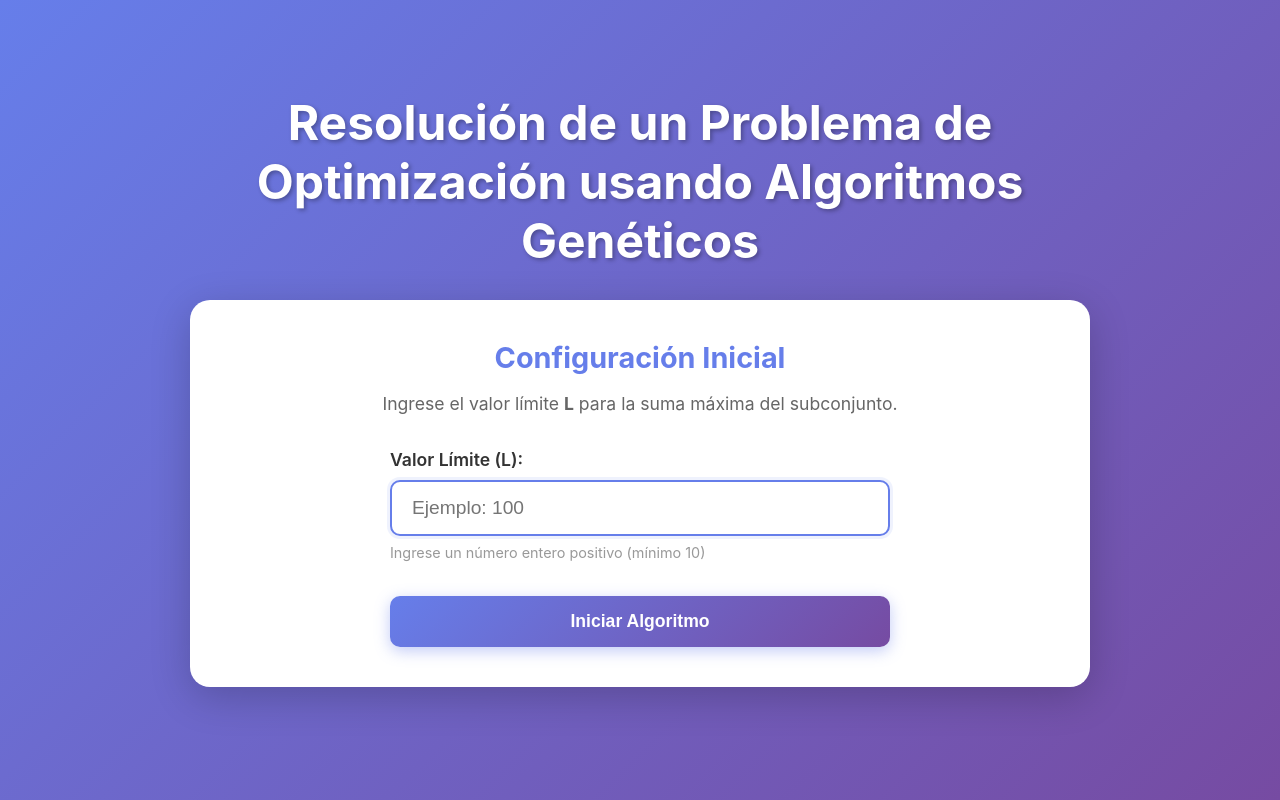
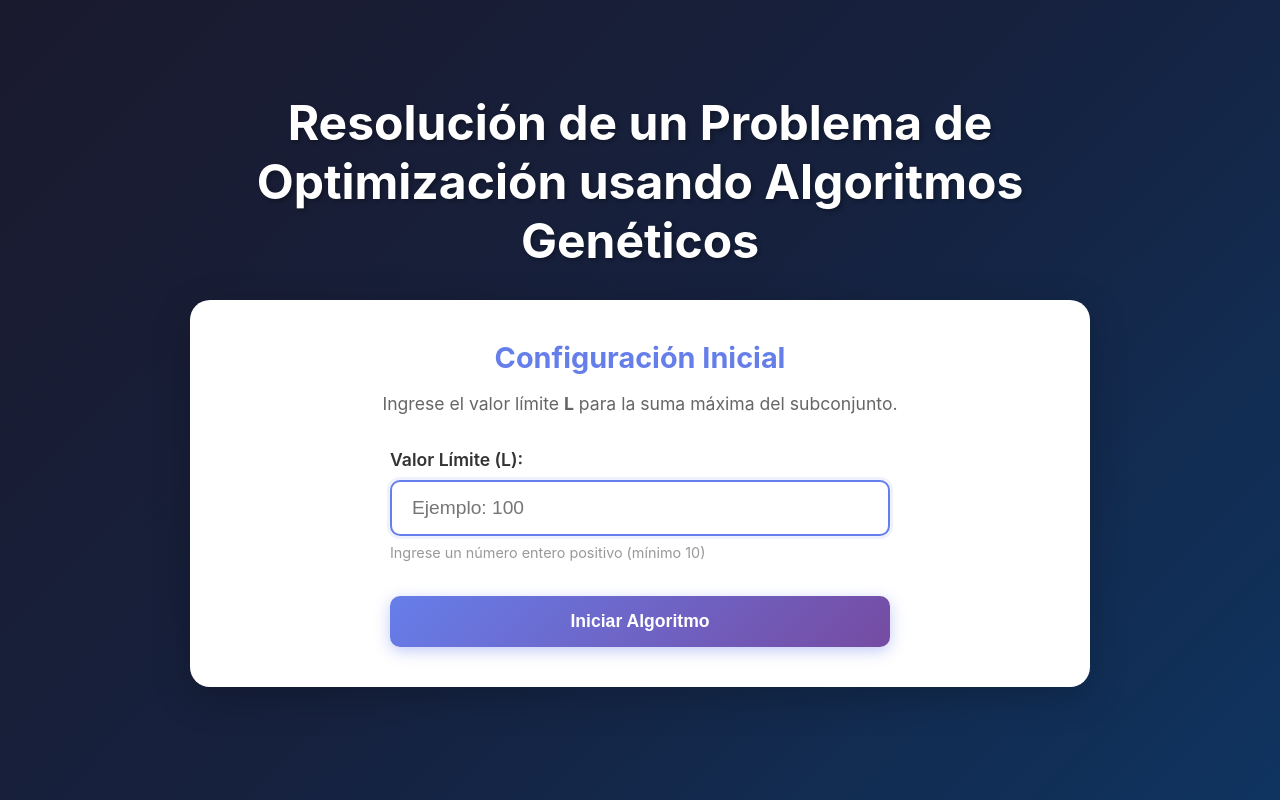
Before and after one commit to Trabajos-TEC/Tarea-2-Analisis, a React (Vite) app: page / in a window 1280 px wide. Built offline with nearby package versions, Linux system fonts and the light colour scheme.

Commit message:
correciones a la ventana de inicio

```diff
--- a/src/index.css
+++ b/src/index.css
@@ -10,7 +10,7 @@ body {
     sans-serif;
   -webkit-font-smoothing: antialiased;
   -moz-osx-font-smoothing: grayscale;
-  background: linear-gradient(135deg, #667eea 0%, #764ba2 100%);
+  background: linear-gradient(135deg, #1a1a2e 0%, #16213e 50%, #0f3460 100%);
   min-height: 100vh;
 }
 
```
